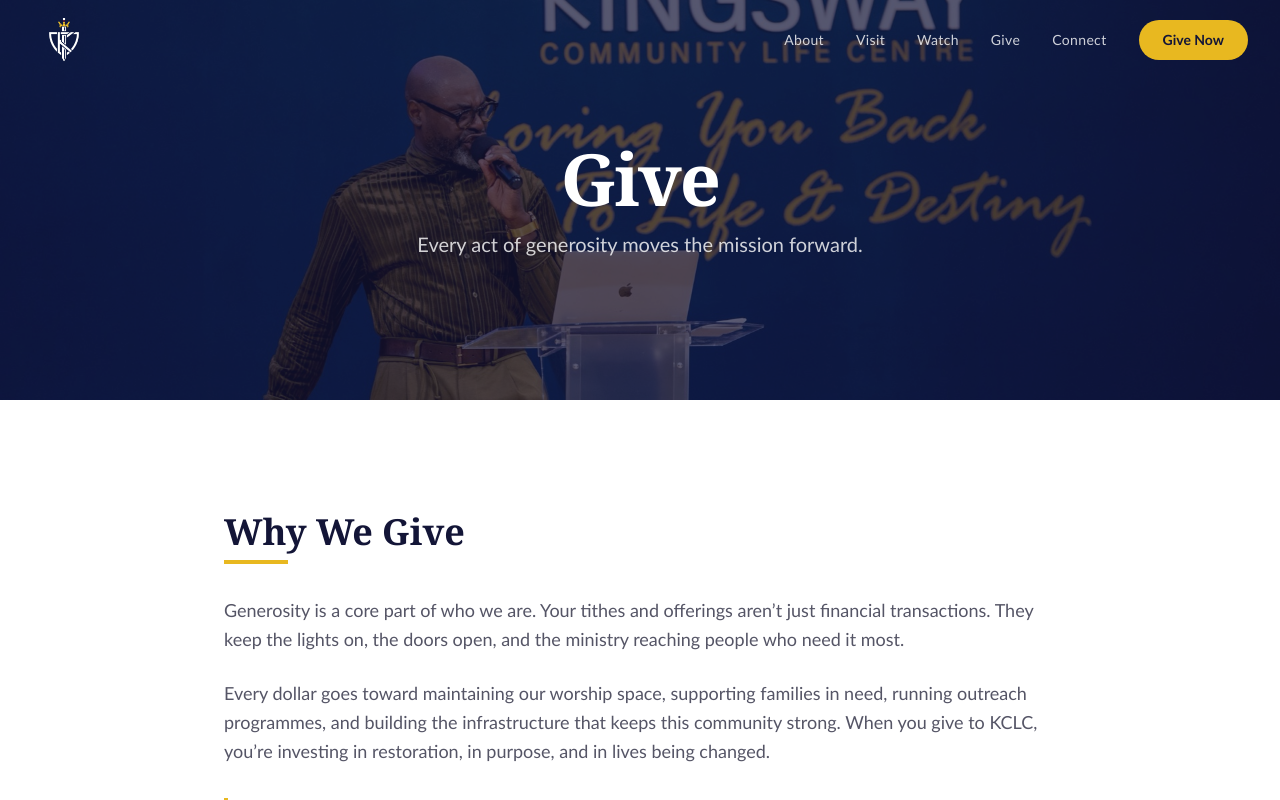
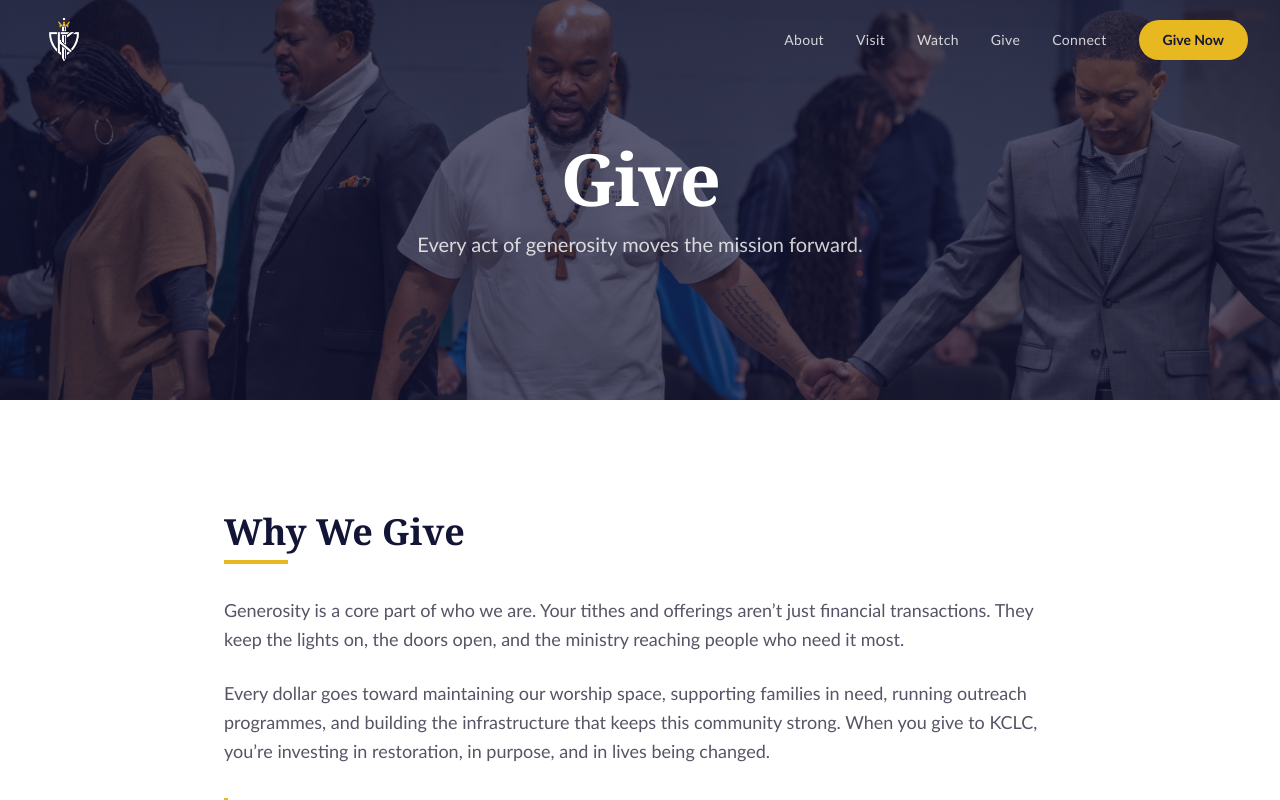
Before and after one commit to dukeydukez/kclc-website, a Next.js app: page /give in a window 1280 px wide. Shown: the top 800 px of the page. Built offline with nearby package versions, Linux system fonts and the light colour scheme.

Commit message:
feat: update give page hero with congregation prayer photo

```diff
--- a/src/app/give/page.tsx
+++ b/src/app/give/page.tsx
@@ -48,9 +48,9 @@
       <PageHero
         title="Give"
         subtitle="Every act of generosity moves the mission forward."
-        image="/community.jpg"
-        imageAlt="KCLC community gathered together"
-        imagePosition="center 30%"
+        image="/give-hero.jpg"
+        imageAlt="KCLC congregation holding hands in prayer"
+        imagePosition="center 40%"
       />
 
       {/* Why We Give */}
```
Also changed, not shown: public/give-hero.jpg (added).
